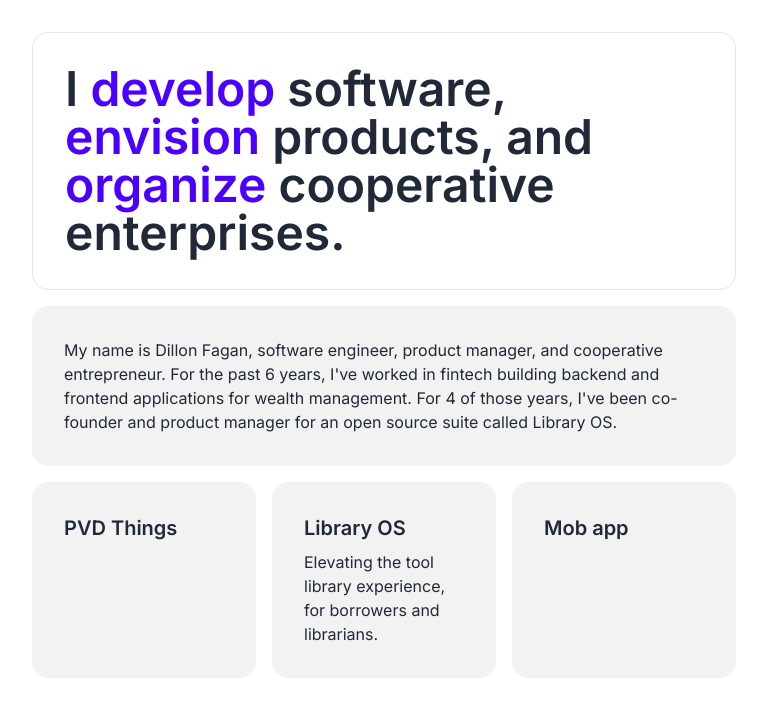
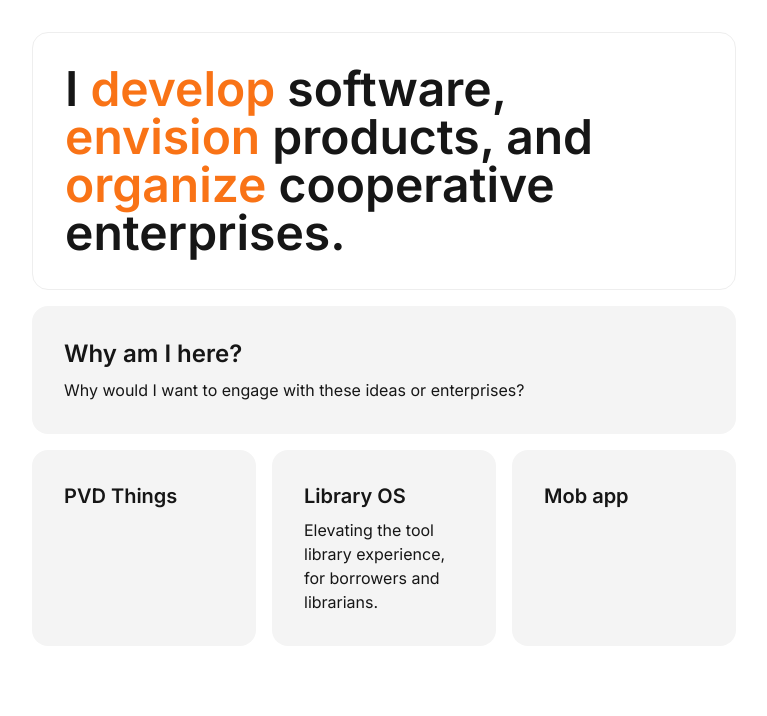
Before and after one commit to dillonfagan/dillonfagan.github.io, a Next.js app: page / in a window 1280 px wide. Shown: the top 716 px of the page, without its empty margins (256-1023 px from the left). Built offline with nearby package versions, Linux system fonts and the light colour scheme.

Commit message:
WIP - Further improvements to theme

```diff
--- a/app/page.tsx
+++ b/app/page.tsx
@@ -5,14 +5,19 @@ export default () => {
     <main>
       <div className="flex flex-col gap-4 items-stretch mx-auto w-screen sm:w-4/5 md:w-2/3 lg:w-3/5 p-4 lg:p-8">
         <Card.Outlined>
-            <Card.Body>
-              <Text.Hero>I <Text.Accent>develop</Text.Accent> software, <Text.Accent>envision</Text.Accent> products, and <Text.Accent>organize</Text.Accent> cooperative enterprises.</Text.Hero>
-            </Card.Body>
+          <Card.Body>
+            <Text.Hero>
+              I <Text.Primary>develop</Text.Primary> software,{" "}
+              <Text.Primary>envision</Text.Primary> products, and{" "}
+              <Text.Primary>organize</Text.Primary> cooperative enterprises.
+            </Text.Hero>
+          </Card.Body>
         </Card.Outlined>
         <section>
           <Card>
             <Card.Body>
-              My name is Dillon Fagan, software engineer, product manager, and cooperative entrepreneur. For the past 6 years, I've worked in fintech building backend and frontend applications for wealth management. For 4 of those years, I've been co-founder and product manager for an open source suite called Library OS.
+              <Text.Heading h={2}>Why am I here?</Text.Heading>
+              <Text>Why would I want to engage with these ideas or enterprises?</Text>
             </Card.Body>
           </Card>
         </section>
@@ -25,7 +30,10 @@ export default () => {
           <Card>
             <Card.Body>
               <Text.Heading h={3}>Library OS</Text.Heading>
-              <Text>Elevating the tool library experience, for borrowers and librarians.</Text>
+              <Text>
+                Elevating the tool library experience, for borrowers and
+                librarians.
+              </Text>
             </Card.Body>
           </Card>
           <Card>
--- a/components/Card.tsx
+++ b/components/Card.tsx
@@ -1,10 +1,10 @@
 const Card = ({ children }) => {
-  return <div className="bg-base-200 card">{children}</div>;
+  return <div className="bg-base-200 card select-none">{children}</div>;
 };
 
 Card.Outlined = ({ children }) => {
   return (
-    <div className="bg-transparent card border border-base-300">
+    <div className="bg-transparent card border border-base-300 select-none">
       {children}
     </div>
   );
--- a/components/Text.tsx
+++ b/components/Text.tsx
@@ -24,7 +24,7 @@ Text.Hero = ({ children }) => {
   );
 };
 
-Text.Accent = ({ children }) => {
+Text.Primary = ({ children }) => {
   return (
     <span className="text-primary">{children}</span>
   );
--- a/tailwind.config.js
+++ b/tailwind.config.js
@@ -12,6 +12,20 @@ module.exports = {
     require("daisyui")
   ],
   daisyui: {
-    themes: ["light"],
+    themes: [
+      {
+        mytheme: {
+          "primary": "#f97316",
+          "secondary": "#f6d860",
+          "accent": "#37cdbe",
+          "neutral": "#3d4451",
+          "base-100": "#ffffff",
+          "base-200": "#f4f4f4",
+          "base-300": "#eeeeee",
+        },
+      },
+      "light",
+
+    ],
   },
 }
```
